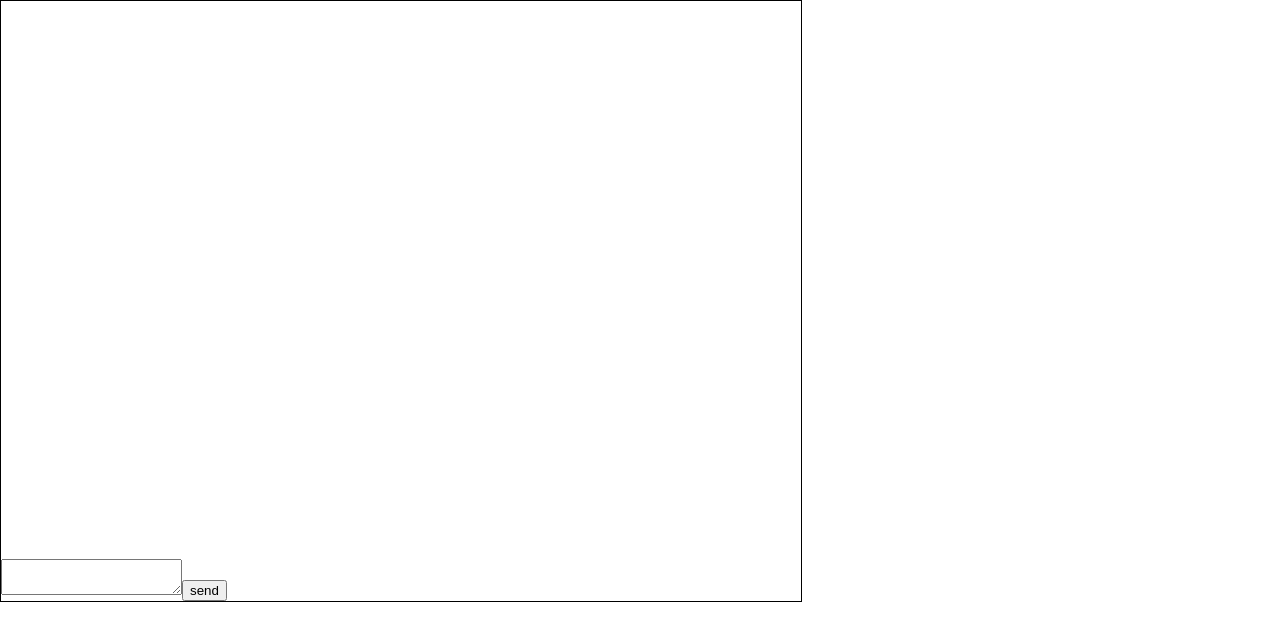
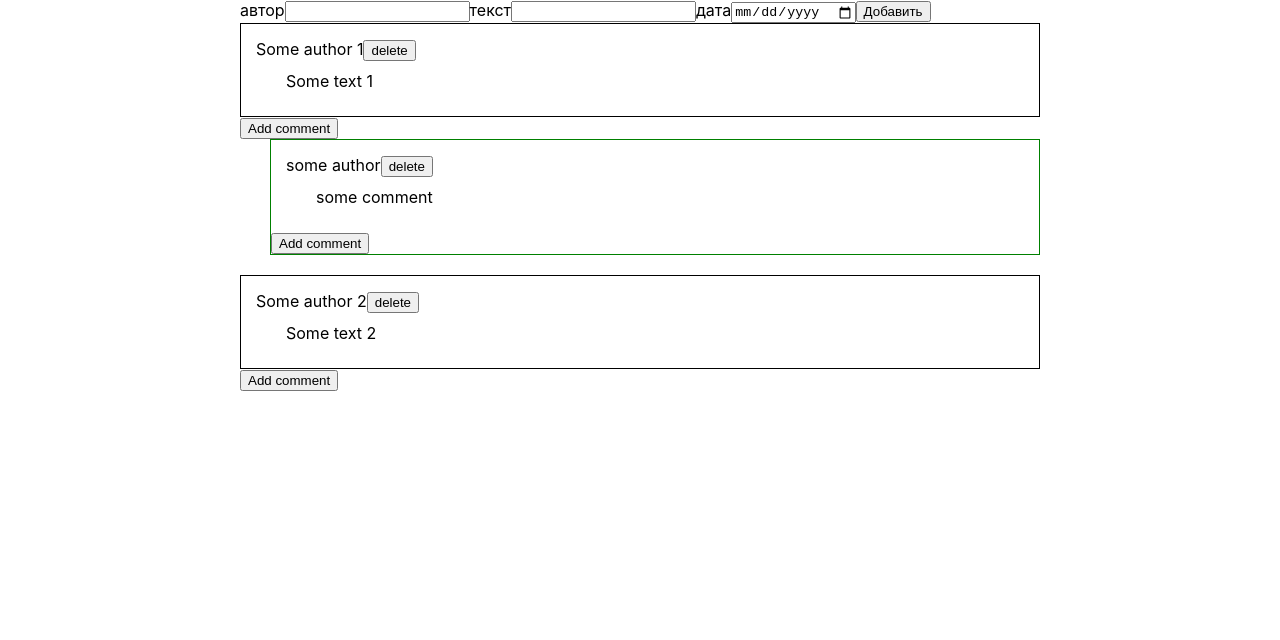
Before and after one commit to EzhikTT/Blog, a React (Create React App) app: page / in a window 1280 px wide. Shown: the top 640 px of the page. Built offline with nearby package versions, Linux system fonts and the light colour scheme.

Commit message:
lesson 22

```diff
--- a/src/components/App/App.tsx
+++ b/src/components/App/App.tsx
@@ -5,7 +5,7 @@ import Messanger from '../../pages/ Messanger/Messanger';
 
 function App() {
   return (
-    <Messanger/>
+    <Topics/>
   );
 }
 
--- a/src/components/Comment/Comment.tsx
+++ b/src/components/Comment/Comment.tsx
@@ -1,6 +1,6 @@
-import React, { useEffect, useRef, useState } from "react";
+import React, { useContext, useEffect, useRef, useState } from "react";
 import Popup from "../Popup/Popup";
-import { Comment as TComment } from "../../pages/Topics/Topics";
+import { Comment as TComment, TopicContext } from "../../pages/Topics/Topics";
 import Utils from "../../utils/Utils";
 
 export type CommentType = {
@@ -12,14 +12,16 @@ export type CommentType = {
     text: string
     date?: string
     comments?: TComment[]
-    currentAuthor?: string
+    // currentAuthor?: string
 
-    delete: (id: number) => void
-    change: (id: number, text: string) => void
-    add: (comment: TComment) => void
+    // delete?: (id: number) => void
+    // change?: (id: number, text: string) => void
+    // add?: (comment: TComment) => void
 }
 
 const Comment = (props: CommentType) => {
+
+    const {addComment, changeComment, deleteComment, currentAuthor} = useContext(TopicContext)
 
     const [isShowComments, setIsShowComments] = useState(false)
     const [isShowPopup, setIsShowPopup] = useState(false)
@@ -49,9 +51,9 @@ const Comment = (props: CommentType) => {
 
     useEffect(
         () => {
-            setAuthor(props.currentAuthor ?? "")
+            setAuthor(currentAuthor ?? "")
         },
-        [props.currentAuthor]
+        [currentAuthor]
     )
 
     const onSubmit = () => {
@@ -65,14 +67,14 @@ const Comment = (props: CommentType) => {
             topic: props.topic,
             parent: props.id,
         }
-        props.add(newComment)
+        addComment?.(newComment)
         setIsShowPopup(false)
         setText("")
         setDate("")
     }
 
     const onSave = () => {
-        props.change(props.id, ref.current?.value ?? "")
+        changeComment?.(props.id, ref.current?.value ?? "")
         setIsEdit(false)
     }
 
@@ -80,8 +82,8 @@ const Comment = (props: CommentType) => {
         <div className="body">
             <div className="author">
                 {props.author}
-                <button onClick={() => props.delete(props.id)}>delete</button>
-                {props.currentAuthor === props.author &&
+                <button onClick={() => deleteComment?.(props.id)}>delete</button>
+                {currentAuthor === props.author &&
                     <button onClick={() => setIsEdit(true)}>edit</button>
                 }
             </div>
@@ -133,11 +135,7 @@ const Comment = (props: CommentType) => {
             <div className="comments">
                 {
                     props?.comments.map((comment, index) => <Comment {...comment}
-                                                                    key={`comment_${index}`}
-                                                                    delete={props.delete}
-                                                                    change={props.change}
-                                                                    add={props.add}
-                                                                    currentAuthor={author}/>)
+                                                                    key={`comment_${index}`}/>)
                 }
             </div>
         ) :
--- a/src/components/Topic/Topic.tsx
+++ b/src/components/Topic/Topic.tsx
@@ -1,27 +1,30 @@
-import React, { useEffect, useState } from "react"
+import React, { useContext, useEffect, useState } from "react"
 import './Topic.css'
 import Comment, { CommentType } from "../Comment/Comment"
 import Popup from "../Popup/Popup"
 import Utils from "../../utils/Utils"
-import { Comment as TComment } from "../../pages/Topics/Topics"
+import { Comment as TComment, TopicContext } from "../../pages/Topics/Topics"
 
 export type TopicType = {
     author: string
     text: string
     date?: string // Если даты нет, то выводится текущая дата
     comments: TComment[]
-    currentAuthor?: string
+    // currentAuthor?: string
 
     id: number
-    delete: (id: number) => void
-    change: (id: number, text: string) => void
+    // delete?: (id: number) => void
+    // change?: (id: number, text: string) => void
 
-    addComment: (comment: TComment) => void
-    deleteComment: (id: number) => void
-    changeComment: (id: number, text: string) => void
+    // addComment?: (comment: TComment) => void
+    // deleteComment?: (id: number) => void
+    // changeComment?: (id: number, text: string) => void
 }
 
 const Topic = (props: TopicType) => {
+
+    const {addComment, changeTopic, deleteTopic, currentAuthor} = useContext(TopicContext)
+
     const [isShowPopup, setIsShowPopup] = useState(false)
 
     const [isEdit, setIsEdit] = useState(false)
@@ -40,7 +43,7 @@ const Topic = (props: TopicType) => {
 
     const onSubmit = () => {
         const newComment = {
-            author: props.currentAuthor ?? "",
+            author: currentAuthor ?? "",
             text: text,
             date: date,
             comments: [],
@@ -48,7 +51,7 @@ const Topic = (props: TopicType) => {
             id: -1,
             topic: props.id
         }
-        props.addComment(newComment)
+        addComment?.(newComment)
         setIsShowPopup(false)
         setAuthor("")
         setText("")
@@ -56,7 +59,7 @@ const Topic = (props: TopicType) => {
     }
 
     const onChangeTopic = () => {
-        props.change(props.id, commentText)
+        changeTopic?.(props.id, commentText)
         setIsEdit(false)
     }
 
@@ -65,8 +68,8 @@ const Topic = (props: TopicType) => {
             <div className="body">
                 <div className="author">
                     {props.author}
-                    <button onClick={() => props.delete(props.id)}>delete</button>
-                    {props.author === props.currentAuthor && <button onClick={() => setIsEdit(true)}>edit</button>}
+                    <button onClick={() => deleteTopic?.(props.id)}>delete</button>
+                    {props.author === currentAuthor && <button onClick={() => setIsEdit(true)}>edit</button>}
                 </div>
                 <div className="text">
                     {
@@ -89,7 +92,7 @@ const Topic = (props: TopicType) => {
                         <div>
                             <label>
                                 <div>Author</div>
-                                <input value={props.currentAuthor ?? ""}/>
+                                <input value={currentAuthor ?? ""}/>
                             </label>
                             <label>
                                 <div>Text</div>
@@ -108,11 +111,7 @@ const Topic = (props: TopicType) => {
                        onSubmit={onSubmit}/>
                 {
                     props.comments.map((comment, index) => <Comment {...comment}
-                                                                    key={`comment_${index}`}
-                                                                    delete={props.deleteComment}
-                                                                    change={props.changeComment}
-                                                                    add={props.addComment}
-                                                                    currentAuthor={props.currentAuthor}/>)
+                                                                    key={`comment_${index}`} />)
                 }
             </div>
         </div>
--- /dev/null
+++ b/src/components/TopicsList/TopicsList.tsx
@@ -0,0 +1,15 @@
+import React, { useContext } from "react";
+import { TopicContext } from "../../pages/Topics/Topics";
+import Topic from "../Topic/Topic"
+
+const TopicsList = () => {
+    const {topics} = useContext(TopicContext) // {topics, addComment}
+
+    return (
+        <section>
+            {topics?.map((topic, index) => <Topic {...topic} key={`topic_${index}`}/>)}
+        </section>
+    )
+}
+
+export default TopicsList
--- a/src/pages/Topics/Topics.tsx
+++ b/src/pages/Topics/Topics.tsx
@@ -1,7 +1,8 @@
-import React, { FormEvent, useEffect, useRef, useState } from "react";
+import React, { createContext, FormEvent, useEffect, useRef, useState } from "react";
 import TopicComponent, { TopicType } from "../../components/Topic/Topic";
 import './Topics.css'
 import Utils from "../../utils/Utils";
+import TopicsList from "../../components/TopicsList/TopicsList";
 
 export type Comment = {
     id: number
@@ -22,6 +23,18 @@ export type Topic = {
     date?: string
     comments: Comment[]
 }
+
+type Context = {
+    topics?: Topic[]
+    addComment?: (comment: Comment) => void
+    changeComment?: (id: number, text: string) => void
+    deleteComment?: (id: number) => void
+    deleteTopic?: (id: number) => void
+    changeTopic?: (id: number, text: string) => void
+    currentAuthor?: string
+}
+
+export const TopicContext = createContext<Context>({})
 
 const Topics = () => {
 
@@ -136,6 +149,15 @@ const Topics = () => {
     }
 
     return (
+        <TopicContext.Provider value={{
+            topics,  // topics: topics
+            addComment,
+            changeComment,
+            deleteComment,
+            deleteTopic,
+            changeTopic,
+            currentAuthor // currentAuthor: `${} ${} ${}`
+        }}>
             <main>
                 <header>
                     {/* <button onClick={addTopic}>Add topic</button> */}
@@ -160,17 +182,9 @@ const Topics = () => {
                 <aside>
                     {/* Информация о текущем пользователе */}
                 </aside>
-            <section>
-                {topics.map((topic, index) => <TopicComponent {...topic}
-                                                              key={`topic_${index}`}
-                                                              currentAuthor={currentAuthor}
-                                                              change={changeTopic}
-                                                              addComment={addComment}
-                                                              deleteComment={deleteComment}
-                                                              changeComment={changeComment}
-                                                              delete={deleteTopic}/>)}
-            </section>
+                <TopicsList/>
             </main>
+        </TopicContext.Provider>
     )
 }
 
```
Lines whose indentation alone changed are shown as unchanged.
